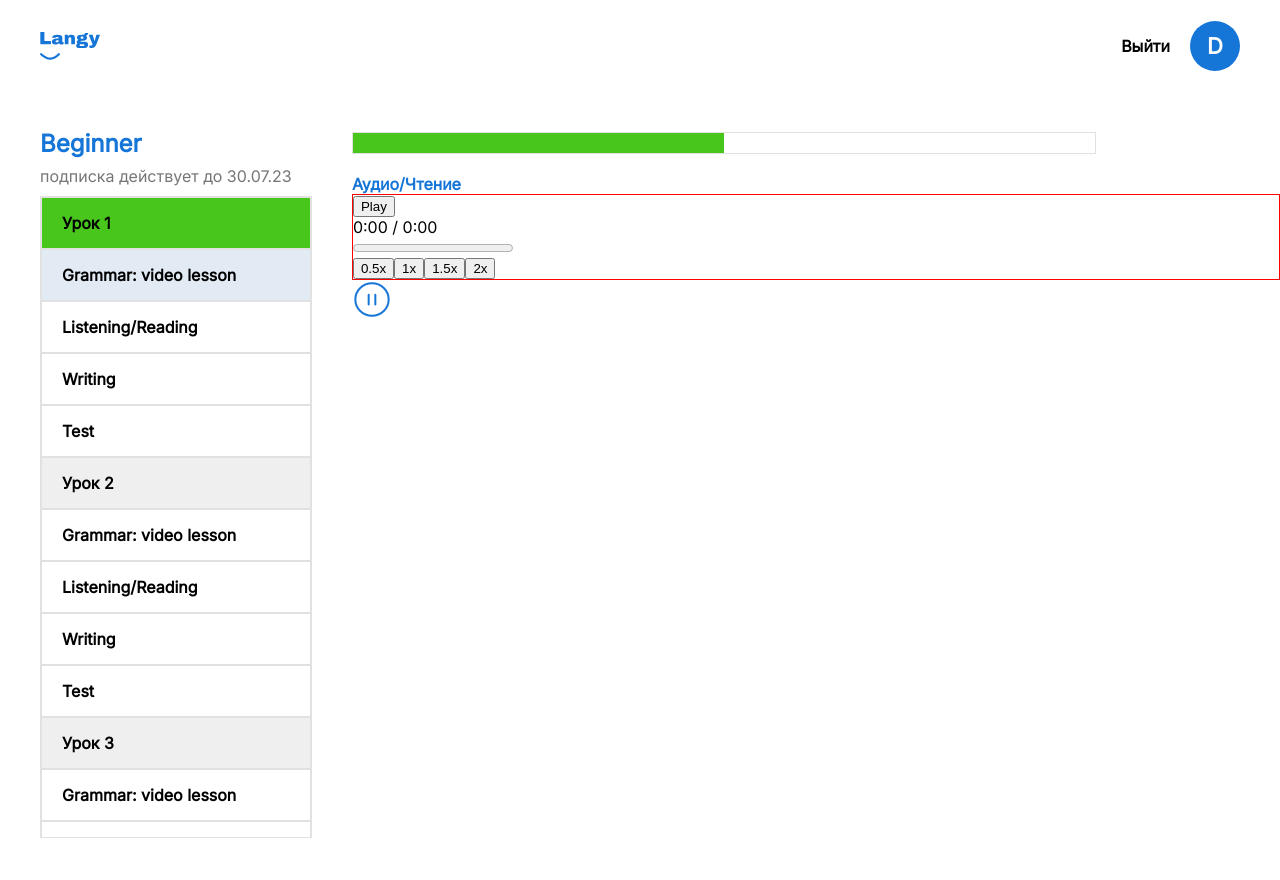
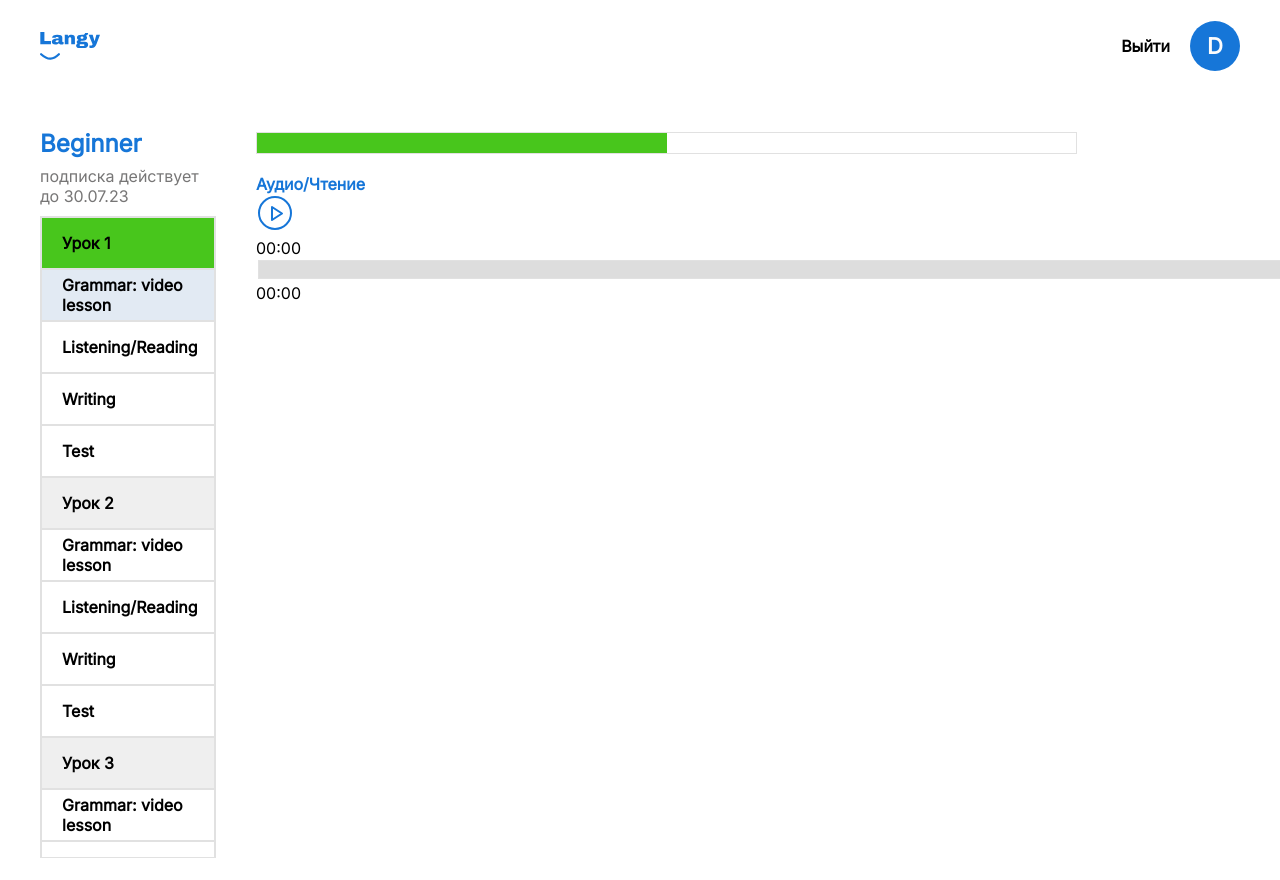
Before and after one commit to DiyazMukhanov/langy-website, a Next.js app: page /lessons/lesson1/audio in a window 1280 px wide. Shown: the top 880 px of the page. Built offline with nearby package versions, Linux system fonts and the light colour scheme.

Commit message:
Audio lesson progress

```diff
--- a/layouts/Lessons/AudioLessonLayout.jsx
+++ b/layouts/Lessons/AudioLessonLayout.jsx
@@ -1,92 +1,133 @@
 // AudioPlayer.js
-import React, { useState, useRef } from "react";
+import React, { useState, useRef, useEffect, useCallback } from "react";
 import LessonLayout from "./LessonLayout";
-import {lessonsSummary} from '../../utils/lessonsSummary'
-import styles from './AudioLessonLayout.module.scss'
-import Pause from '../../public/images/Pause.svg'
-import Image from 'next/image'
+import { lessonsSummary } from "../../utils/lessonsSummary";
+import styles from "./AudioLessonLayout.module.scss";
+import Pause from "../../public/images/Pause.svg";
+import Play from "../../public/images/Play.svg";
+import Image from "next/image";
 
-const AudioPlayer = () => {
-  const audioRef = useRef(null);
-  const [isPlaying, setIsPlaying] = useState(false);
-  const [progress, setProgress] = useState(0);
+const AudioLessonLayout = () => {
+  const [isPlaying, setIsPlaying] = useState(false)
+  const [timeProgress, setTimeProgress] = useState(0);
   const [duration, setDuration] = useState(0);
-  const [currentTime, setCurrentTime] = useState(0);
+  const [hasWindow, setHasWindow] = useState(false)
 
-  const toggleAudio = () => {
-    if (isPlaying) {
-      audioRef.current.pause();
-    } else {
-      audioRef.current.play();
+  useEffect(() => {
+    if(typeof window !== 'undefined') {
+        setHasWindow(true);
     }
-    setIsPlaying(!isPlaying);
+    }, [])
+  const audioRef = useRef()
+  const progressBarRef = useRef()
+  const playAnimationRef = useRef();
+
+  const formatTime = (time) => {
+    if (time && !isNaN(time)) {
+      const minutes = Math.floor(time / 60);
+      const formatMinutes =
+        minutes < 10 ? `0${minutes}` : `${minutes}`;
+      const seconds = Math.floor(time % 60);
+      const formatSeconds =
+        seconds < 10 ? `0${seconds}` : `${seconds}`;
+      return `${formatMinutes}:${formatSeconds}`;
+    }
+    return '00:00';
   };
 
-  const onTimeUpdate = () => {
+  //Pause
+  const progressUpdate = useCallback(() => {
     const currentTime = audioRef.current.currentTime;
-    setCurrentTime(currentTime);
-    setProgress((currentTime / duration) * 100);
+    setTimeProgress(currentTime);
+    progressBarRef.current.value = currentTime;
+
+    if (isPlaying || currentTime < duration) {
+      // Continue updating progress during the pause state if audio hasn't ended
+      playAnimationRef.current = requestAnimationFrame(progressUpdate);
+    }
+  }, [audioRef, duration, isPlaying, progressBarRef]);
+
+  useEffect(() => {
+    if (hasWindow) {
+      if (isPlaying) {
+        audioRef.current.play();
+        playAnimationRef.current = requestAnimationFrame(progressUpdate);
+      } else {
+        audioRef.current.pause();
+        cancelAnimationFrame(playAnimationRef.current);
+      }
+    }
+  }, [isPlaying, audioRef, progressUpdate, hasWindow]);
+  //End Pause
+
+  const repeat = useCallback(() => {
+    const currentTime = audioRef.current.currentTime;
+    setTimeProgress(currentTime);
+    progressBarRef.current.value = currentTime;
+
+    playAnimationRef.current = requestAnimationFrame(repeat);
+  }, [audioRef, duration, progressBarRef, setTimeProgress]);
+
+  useEffect(() => {
+    if(hasWindow) {
+        if (isPlaying) {
+            audioRef.current.play();
+            playAnimationRef.current = requestAnimationFrame(repeat);
+          } else {
+            audioRef.current.pause();
+            cancelAnimationFrame(playAnimationRef.current);
+          }
+    }
+
+  }, [isPlaying, audioRef, repeat])
+
+  const onLoadedMetadata = () => {
+    const seconds = audioRef.current.duration;
+    setDuration(seconds);
+    progressBarRef.current.max = seconds;
   };
 
-  const onLoadedMetadata = () => {
-    setDuration(audioRef.current.duration);
-  };
+  const togglePlayPause = () => {
+    setIsPlaying((prev) => !prev);
+  }
 
-  const onProgressClick = (event) => {
-    const progressBar = event.target;
-    const newProgress = (event.nativeEvent.offsetX / progressBar.clientWidth) * 100;
-    const newTime = (newProgress / 100) * duration;
-    setProgress(newProgress);
-    setCurrentTime(newTime);
-    audioRef.current.currentTime = newTime;
-  };
-
-  const onSpeedChange = (speed) => {
-    audioRef.current.playbackRate = speed;
-  };
-
-  const formatTime = (timeInSeconds) => {
-    const minutes = Math.floor(timeInSeconds / 60);
-    const seconds = Math.floor(timeInSeconds % 60);
-    return `${minutes}:${seconds < 10 ? "0" : ""}${seconds}`;
+  const handleProgressChange = () => {
+    audioRef.current.currentTime = progressBarRef.current.value;
   };
 
   return (
     <>
-    <LessonLayout lessonsSummary={lessonsSummary} chapter='audio'>
-    <div className={styles.audioContainer}>
-      <audio
-        ref={audioRef}
-        src="/audio/one.mp3"
-        onTimeUpdate={onTimeUpdate}
-        onLoadedMetadata={onLoadedMetadata}
-      />
-      <button onClick={toggleAudio}>{isPlaying ? "Pause" : "Play"}</button>
-      <div>
-        <div>
-          <span>{formatTime(currentTime)}</span> / <span>{formatTime(duration)}</span>
-        </div>
-        <progress
-          value={progress}
-          max="100"
-          onClick={onProgressClick}
-          style={{ cursor: "pointer" }}
-        />
-        <div>
-          <button onClick={() => onSpeedChange(0.5)}>0.5x</button>
-          <button onClick={() => onSpeedChange(1)}>1x</button>
-          <button onClick={() => onSpeedChange(1.5)}>1.5x</button>
-          <button onClick={() => onSpeedChange(2)}>2x</button>
-        </div>
-      </div>
-    </div>
-      <Image
-        priority
-        src={Pause}
-        />
-    </LessonLayout>
+      <LessonLayout lessonsSummary={lessonsSummary} chapter="audio">
+
+         {hasWindow && <audio src="/audio/one.mp3" ref={audioRef} preload="metadata" onLoadedMetadata={onLoadedMetadata}/>}
+         <div className={styles.controls}>
+         <Image
+            priority
+            src={isPlaying ? Pause : Play}
+            onClick={togglePlayPause}
+            />
+         </div>
+         <div className={styles.progress}>
+         <span>{formatTime(timeProgress)}</span>
+         <div className={styles.rangeContainer}>
+         <input
+         type="range"
+         className={styles.rangeSlider}
+         ref={progressBarRef}
+         onChange={handleProgressChange}
+         style = {{
+            '--current-time': timeProgress,
+            '--duration': duration
+          }}
+         />
+         </div>
+         <span>{formatTime(duration)}</span>
+         </div>
+
+
+      </LessonLayout>
     </>
   );
 };
 
-export default AudioPlayer;
+export default AudioLessonLayout
--- a/layouts/Lessons/AudioLessonLayout.module.scss
+++ b/layouts/Lessons/AudioLessonLayout.module.scss
@@ -2,3 +2,65 @@
 .audioContainer {
     border: solid red 1px;
 }
+
+.progressBarContainer {
+    width: 300px; /* Set your desired width for the progress bar */
+    height: 10px; /* Set the height of the progress bar */
+    background-color: #ddd; /* Set the background color of the progress bar container */
+    cursor: pointer;
+  }
+
+  .progressBar {
+    height: 100%;
+    background-color: #007bff; /* Set the color of the progress bar */
+    width: 0; /* The width will be updated dynamically using JavaScript */
+  }
+
+  .rangeSlider {
+    width: 80vw;
+    height: 17px;
+    border: solid var(--color-grey) 1px;
+    background-color: var(--color-white);
+    appearance: none;
+    outline: none;
+    background-image: linear-gradient(to right, #007bff 0%, #007bff calc((100% * var(--current-time)) / var(--duration)), #ddd calc((100% * var(--current-time)) / var(--duration)), #ddd 100%);
+
+  }
+
+  .rangeSlider::-webkit-slider-thumb {
+    appearance: none;
+    width: 16px;
+    height: 16px;
+    border-radius: 50%;
+    background-color: #007bff;
+    cursor: pointer;
+
+    /* Hide the thumb */
+  -webkit-appearance: none;
+  -moz-appearance: none;
+  appearance: none;
+  cursor: pointer;
+
+  /* Custom transparent background and no border for the thumb */
+  background: transparent;
+  border: none;
+  }
+
+  .rangeSlider::-moz-range-thumb {
+    width: 16px;
+    height: 16px;
+    border: none;
+    border-radius: 50%;
+    background-color: #007bff;
+    cursor: pointer;
+
+       /* Hide the thumb */
+  -webkit-appearance: none;
+  -moz-appearance: none;
+  appearance: none;
+  cursor: pointer;
+
+  /* Custom transparent background and no border for the thumb */
+  background: transparent;
+  border: none;
+  }
```
Also changed, not shown: pages/lessons/lesson1/audio.js (line endings or trailing spaces), public/images/Play.svg (added).
